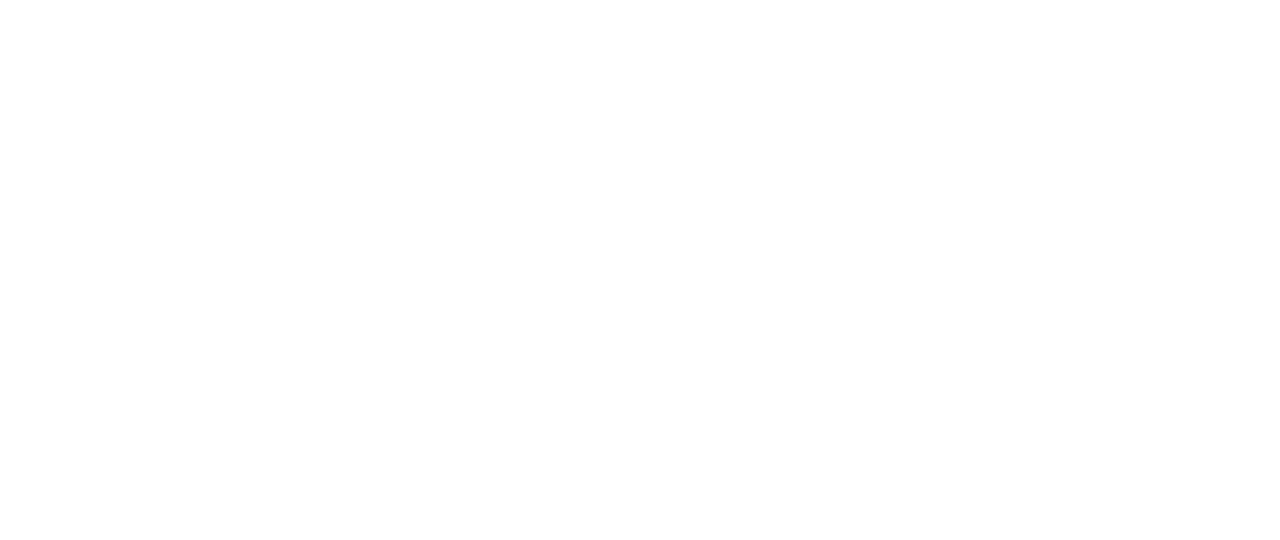
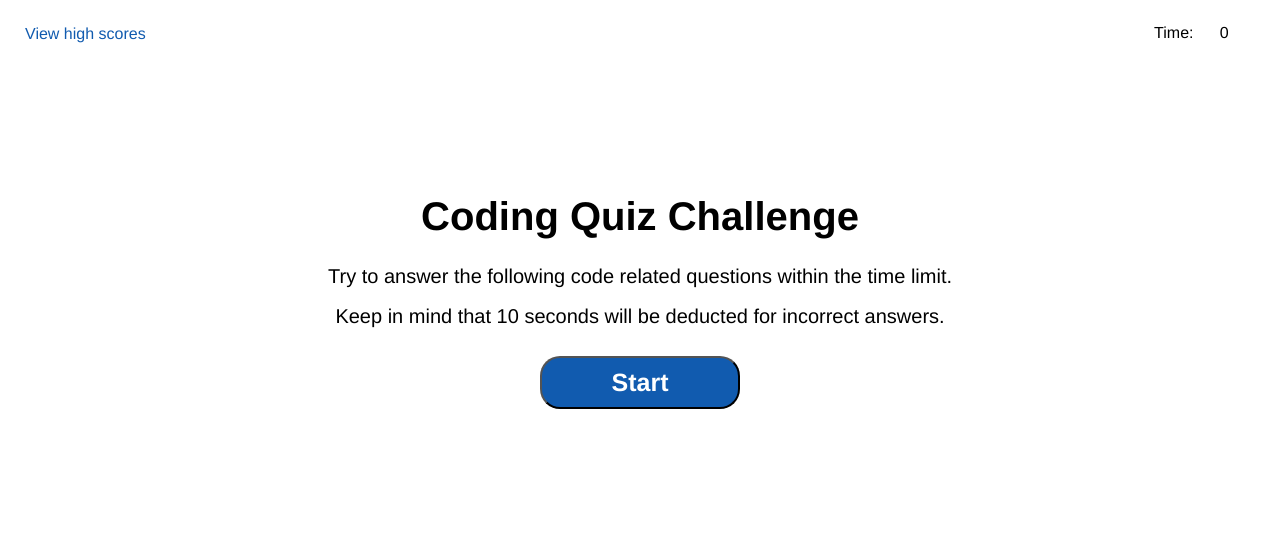
Before and after one commit to cesaralonsogarcia/code-quiz, a plain HTML site: page index.html in a window 1280 px wide. Drawn offline with Linux system fonts and the light colour scheme.

Commit message:
Added HTML layout and started CSS

```diff
--- a/assets/css/style.css
+++ b/assets/css/style.css
@@ -0,0 +1,92 @@
+/* Universal selector */
+* {
+    font-family: Helvetica, sans-serif;
+}
+
+/* Element selectors */
+header {
+    padding: 25px;
+    display: inline-block;
+    width: 100%;
+}
+
+/* Class selectors */
+.timer {
+    float: right;
+    width: 50%;
+    display: flex;
+}
+
+/* ID selectors */
+#highScores {
+    outline: none;
+    background: transparent;
+    border: none;
+    color: #115baf;
+    width: 50%;
+    text-align: left;
+}
+#timerLabel {
+    flex-flow: row wrap;
+    width: 90%;
+    text-align: right;
+}
+
+#timerTime {
+    flex-flow: row wrap;
+    width: 10%;
+    text-align: center;
+}
+
+#container {
+    padding: 10% 20%;
+    text-align: center;
+}
+
+#questionContainer {
+    text-align: center;
+    font-size: 40px;
+}
+
+#optionContainer {
+    width: 100%;
+}
+
+#gameDescription {
+    padding: 20px 0;
+    font-size: 20px;
+    line-height: 2;
+}
+
+#startButton {
+    text-align: center;
+    padding: 10px;
+    font-size: 25px;
+    font-weight: bold;
+    border-radius: 20px;
+    width: 200px;
+    background: #115baf;
+    color: white;
+}
+
+/* Responsive design for smaller screens */
+@media screen and (max-width: 425px) {
+    header {
+        font-size: 14px;
+    }
+
+    #questionContainer {
+        font-size: 30px;
+    }
+
+    #gameDescription {
+        font-size: 14px;
+        line-height: 1.5;
+    }
+
+    #startButton {
+        font-size: 20px;
+        width: 150px;
+    }
+
+}
--- a/index.html
+++ b/index.html
@@ -4,9 +4,35 @@
     <meta charset="UTF-8">
     <meta http-equiv="X-UA-Compatible" content="IE=edge">
     <meta name="viewport" content="width=device-width, initial-scale=1.0">
-    <title>Document</title>
+    <title>JavaScript Code Quiz</title>
+    <link rel="stylesheet" type="text/css" href="./assets/css/reset.css">
+    <link rel="stylesheet" type="text/css" href="./assets/css/style.css">
 </head>
 <body>
+    <!--Header includes the link to high scores and timer-->
+    <header>
+        <button id="highScores">View high scores</button>
+        <div class="timer" id="timerContainer">
+            <div id="timerLabel">Time: </div>
+            <div id="timerTime">0</div>
+        </div>
+    </header>
 
+    <!--Main content for start page and questions-->
+    <main>
+        <div id="container">
+            <div id="questionContainer">
+                <h1>Coding Quiz Challenge</h1>
+            </div>
+            <div id="optionContainer">
+                <p id="gameDescription">
+                    Try to answer the following code related questions within
+                    the time limit.<br> Keep in mind that 10 seconds will be deducted for
+                    incorrect answers.
+                </p>
+            </div>
+            <button id="startButton">Start</button>
+        </div>
+    </main>
 </body>
 </html>
```
